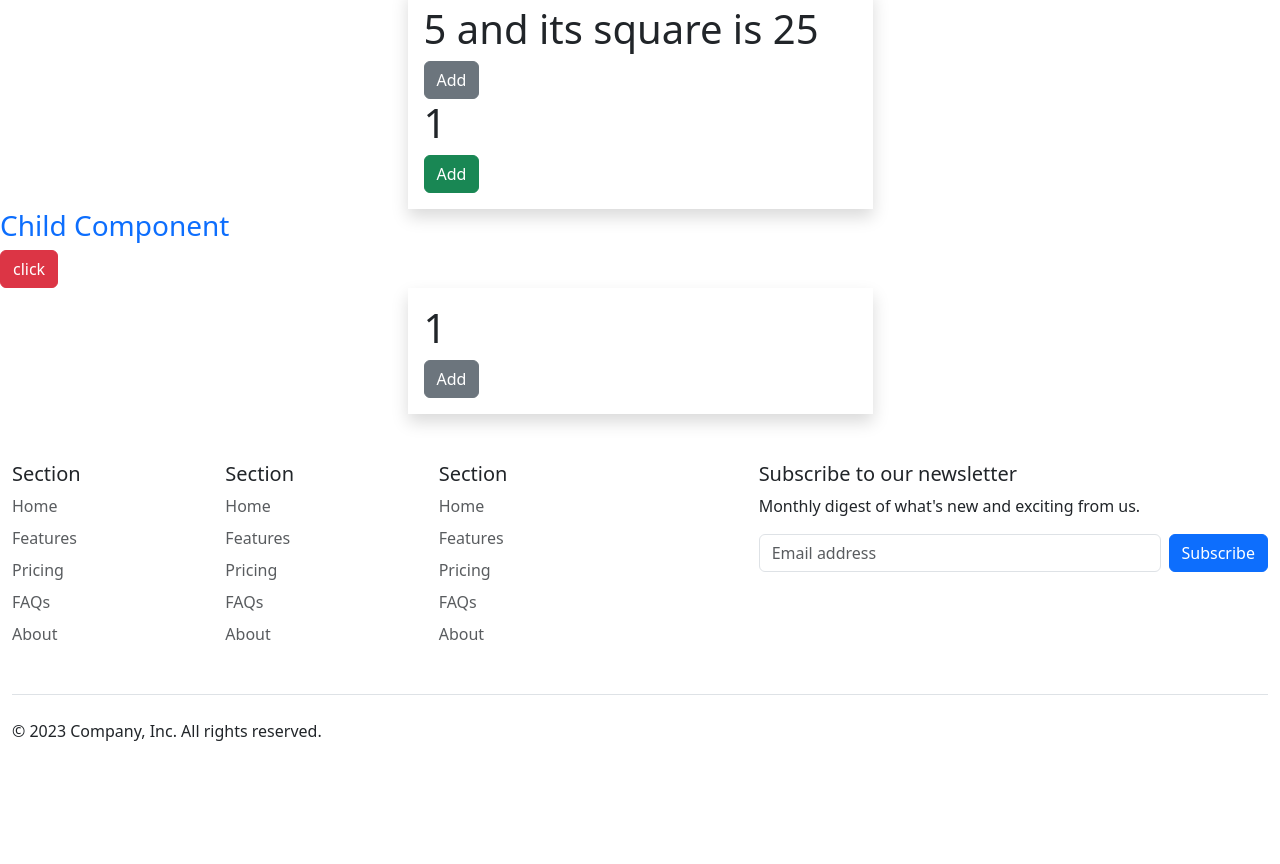
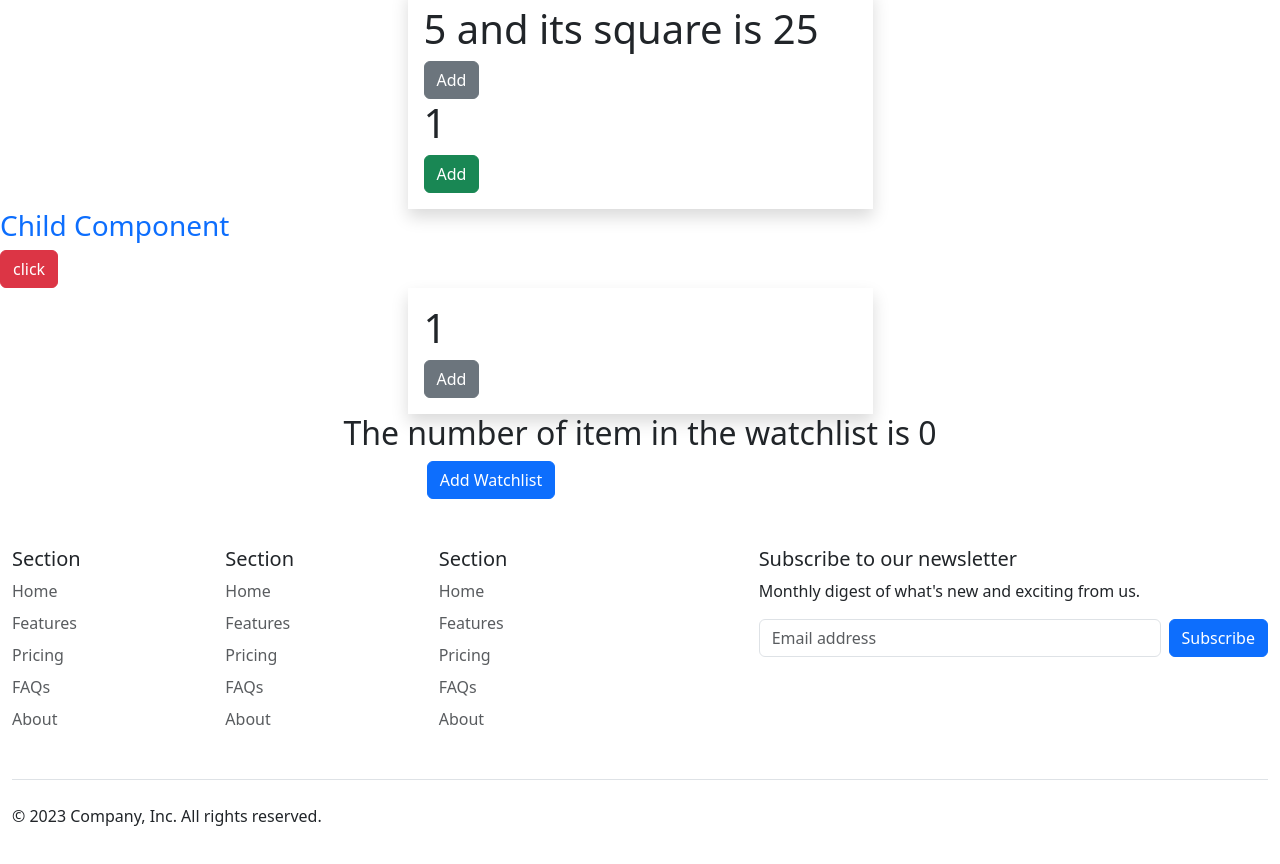
Before and after one commit to rajuraj1994/react-endpointtech, a React (Create React App) app: page /about in a window 1280 px wide. Shown: the part 528-1392 px from the top of the page. Built offline with nearby package versions, Linux system fonts and the light colour scheme.

Commit message:
react class

```diff
--- a/package.json
+++ b/package.json
@@ -13,9 +13,11 @@
     "react-helmet": "^6.1.0",
     "react-icons": "^4.10.1",
     "react-loader-spinner": "^5.3.4",
+    "react-redux": "^8.1.2",
     "react-router-dom": "^6.15.0",
     "react-scripts": "5.0.1",
     "react-toastify": "^9.1.3",
+    "redux": "^4.2.1",
     "web-vitals": "^2.1.4",
     "yup": "^1.2.0"
   },
--- a/src/App.js
+++ b/src/App.js
@@ -1,11 +1,16 @@
 import './App.css';
 import MyRoute from './MyRoute';
+import { legacy_createStore } from 'redux';
+import { Provider } from 'react-redux';
+// provider is used to pass data from reducers to component
+import watchReducer from './redux/reducers/watchReducer';
 
 function App() {
+  const store = legacy_createStore(watchReducer)
   return (
-    <>
-     <MyRoute />
-    </>
+    <Provider store={store}>
+      <MyRoute />
+    </Provider>
   );
 }
 
--- a/src/admin/UpdateProduct.jsx
+++ b/src/admin/UpdateProduct.jsx
@@ -68,7 +68,7 @@ const UpdateProduct = () => {
             setError('')
         }
         catch(err){
-            setError(err.error)
+            err.response && setError(err.response.data.error)
             setSuccess(false)
         }
     }
--- a/src/pages/About.jsx
+++ b/src/pages/About.jsx
@@ -5,6 +5,7 @@ import Show from '../context/Show'
 import DataCounter from '../hooks/DataCounter'
 import Memo from '../hooks/Memo'
 import ParentComp from '../hooks/ParentComp'
+import TestNav from '../redux/TestNav'
 
 const About = () => {
   return (
@@ -18,6 +19,7 @@ const About = () => {
       <DataCounter />
       <Memo />
       <ParentComp />
+      <TestNav />
     </>
   )
 }
--- a/src/pages/Login.jsx
+++ b/src/pages/Login.jsx
@@ -19,7 +19,7 @@ const Login = () => {
     // handling the form
     const handleSubmit=e=>{
         e.preventDefault()
-        setValues({...values})
+        // setValues({...values})
         // call the signin function
         signin({email,password})
         .then(data=>{
@@ -41,15 +41,13 @@ const Login = () => {
     // to redirect user
     const redirectUser=()=>{
         if(redirectTo){
+            let redirect='/profile'
             if(user && user.role===1){
-                return navigate('/admin/dashboard')
+                navigate('/admin/dashboard')
             }
             else{
-                return navigate('/profile')
+                navigate(redirect)
             }
-        }
-        else{
-            return navigate('/signin')
         }
     }
     return (
--- /dev/null
+++ b/src/redux/Items.jsx
@@ -0,0 +1,21 @@
+import React from 'react'
+import { useDispatch } from 'react-redux'
+
+const Items = () => {
+    const dispatch=useDispatch()
+
+    const add=()=>(
+        dispatch({type:'ADD_TO_WATCHLIST'})
+    )
+  return (
+    <>
+    <div className="d-flex justify-content-center">
+        <div className="col-md-4">
+            <button className='btn btn-primary' onClick={add}>Add Watchlist</button>
+        </div>
+    </div>
+    </>
+  )
+}
+
+export default Items
--- /dev/null
+++ b/src/redux/TestNav.jsx
@@ -0,0 +1,17 @@
+import React from 'react'
+import { useSelector } from 'react-redux'
+import Items from './Items'
+
+const TestNav = () => {
+    const data = useSelector(store => store)
+    return (
+        <>
+            <h2 className='text-center'>
+                The number of item in the watchlist is {data.watchCount}
+            </h2>
+            <Items/>
+        </>
+    )
+}
+
+export default TestNav
--- /dev/null
+++ b/src/redux/reducers/watchReducer.js
@@ -0,0 +1,18 @@
+
+const initialState={
+    watchCount:0
+}
+
+const watchReducer=(state=initialState,action)=>{
+    switch(action.type){
+        case 'ADD_TO_WATCHLIST':
+            return{
+                watchCount:++state.watchCount
+            }
+        default:
+            return state
+    }
+}
+
+
+export default watchReducer
```
Also changed, not shown: 1 other file (tests, documents, lock files or other folders).
